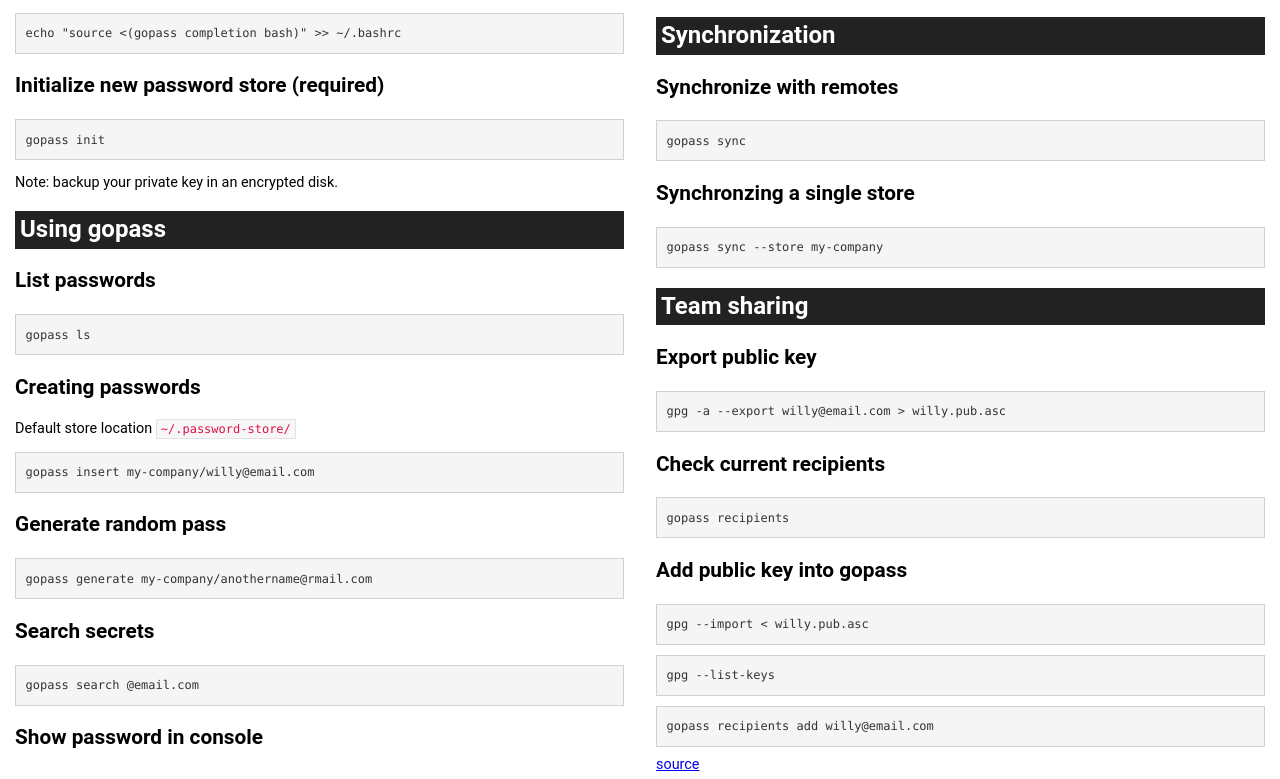
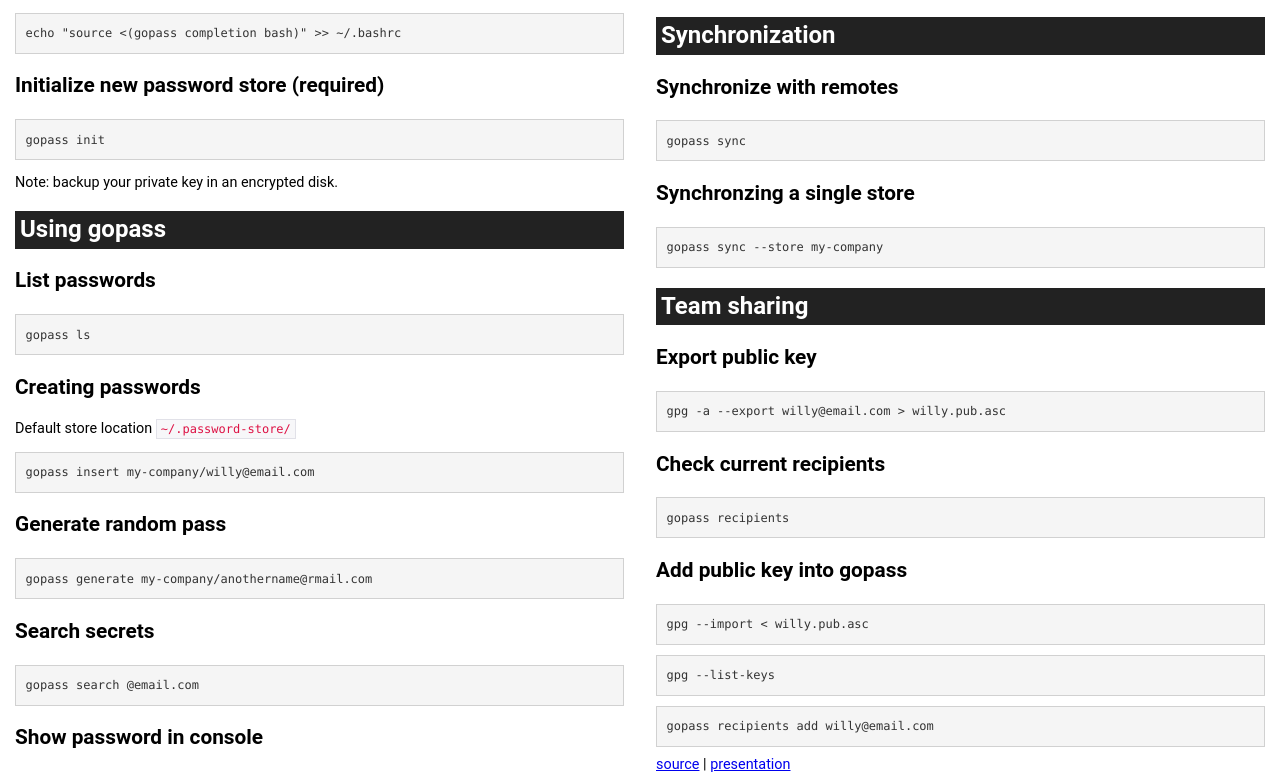
Before and after one commit to woile/gopass-cheat-sheet, a plain HTML site: page gopass-cheat-sheet.html in a window 1280 px wide. Shown: the part 626-1405 px from the top of the page. Drawn offline with nearby package versions, Linux system fonts and the light colour scheme.

Commit message:
docs: added presentation link

```diff
--- a/gopass-cheat-sheet.html
+++ b/gopass-cheat-sheet.html
@@ -185,7 +185,7 @@
         <div class="sourceCode" id="cb20"><pre class="sourceCode bash"><code class="sourceCode bash"><a class="sourceLine" id="cb20-1" title="1"><span class="ex">gpg</span> --list-keys</a></code></pre></div>
         <div class="sourceCode" id="cb21"><pre class="sourceCode bash"><code class="sourceCode bash"><a class="sourceLine" id="cb21-1" title="1"><span class="ex">gopass</span> recipients add willy@email.com</a></code></pre></div>
         <div class="source">
-        <p><a href="https://github.com/Woile/gopass-cheat-sheet">source</a></p>
+        <p><a href="https://github.com/Woile/gopass-cheat-sheet">source</a> | <a href="https://woile.github.io/gopass-presentation/">presentation</a></p>
         </div>
       </div>
     </div>
```
Also changed, not shown: index.html (+1 -1 lines), 4 other files.
